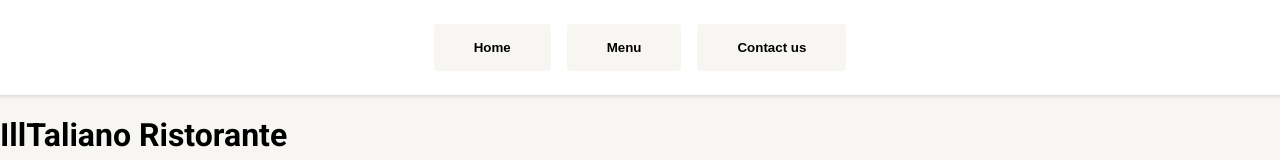
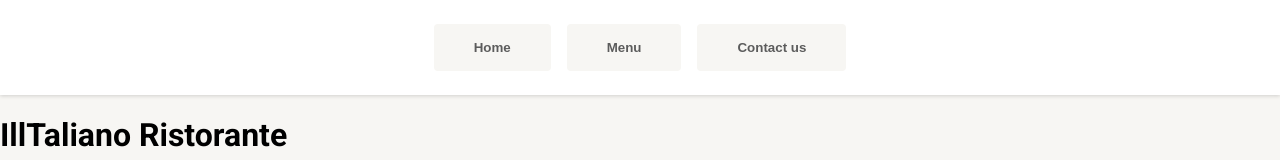
Before and after one commit to aleksapetrovic2907/odin-10-restaurant, a website built with webpack: page src/template.html in a window 1280 px wide. Shown: the top 160 px of the page. Built offline with nearby package versions, Linux system fonts and the light colour scheme.

Commit message:
set color of navbar buttons

```diff
--- a/src/styles.css
+++ b/src/styles.css
@@ -35,6 +35,7 @@ nav > button {
     cursor: pointer;
     background-color: var(--color-spring-wood);
     font-weight: bold;
+    color: var(--color-carbon-gray);
 }
 
 nav > button:hover {
```
